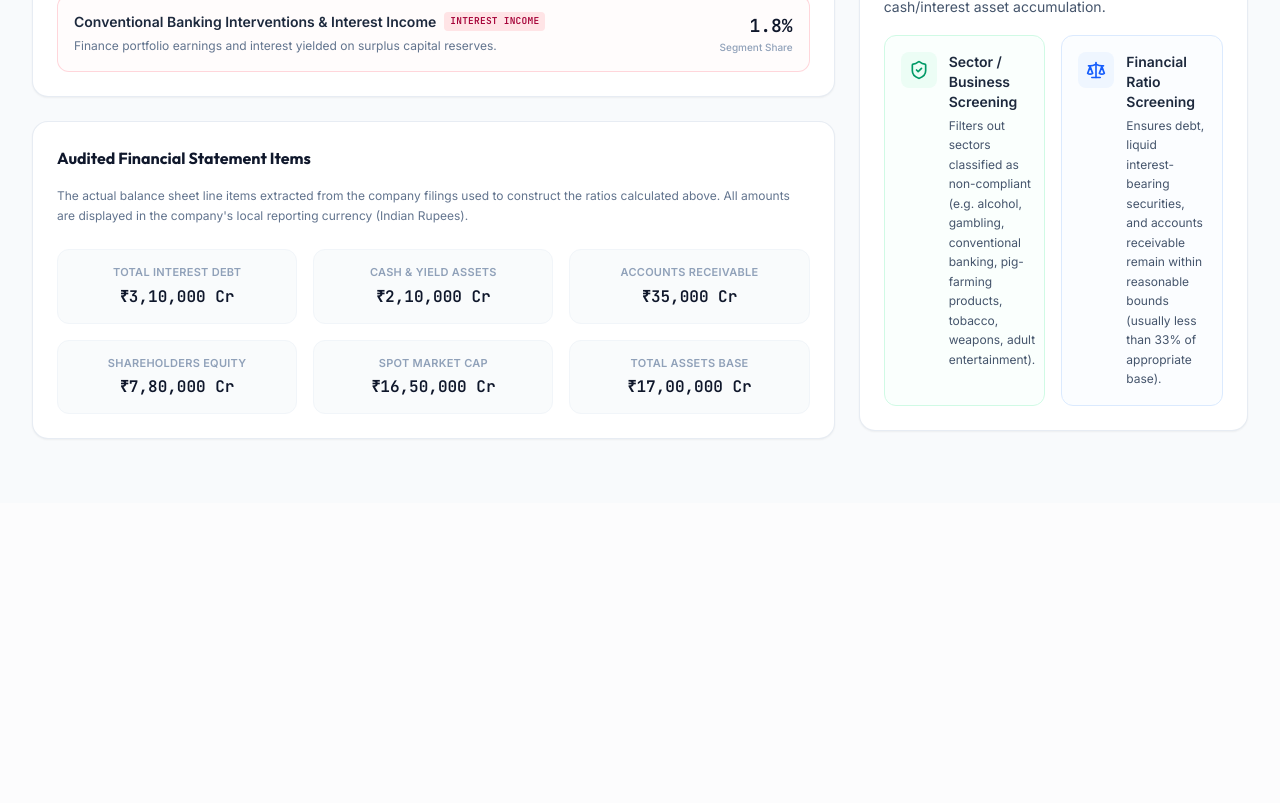
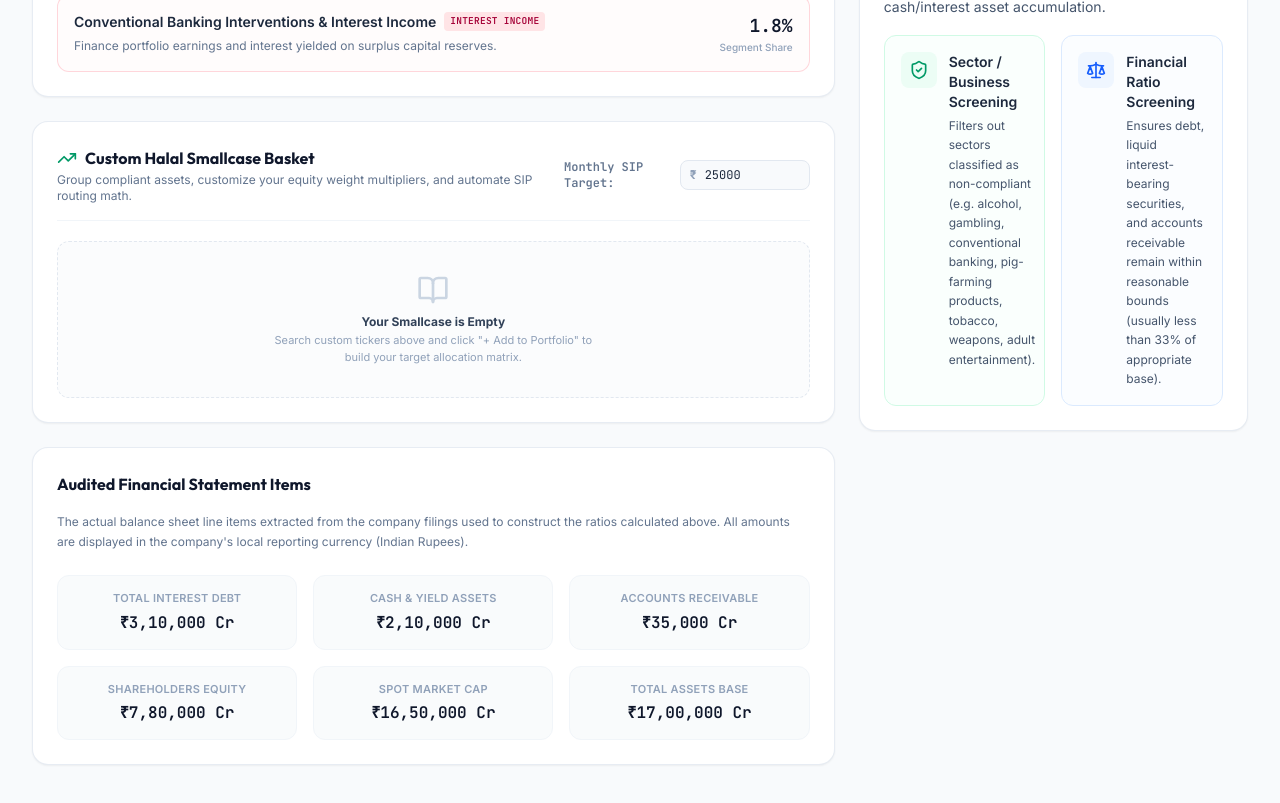
Before and after one commit to naveedam/HalalInvest-Engine, a React (Vite) app: page / in a window 1280 px wide. Shown: the part 1640-2443 px from the top of the page. Before the commit the page ends 2143 px from the top, so only its background shows below. Built offline with nearby package versions, Linux system fonts and the light colour scheme.

Commit message:
feat: complete interactive halal smallcase and sip allocation dashboard grids

```diff
--- a/src/App.tsx
+++ b/src/App.tsx
@@ -53,6 +53,27 @@ export default function App() {
   const [purificationResult, setPurificationResult] = useState<number>(0);
   const [watchlist, setWatchlist] = useState<string[]>(() => JSON.parse(localStorage.getItem("screener_watchlist") || "[]"));
   useEffect(() => { localStorage.setItem("screener_watchlist", JSON.stringify(watchlist)); }, [watchlist]);
+  // --- HALAL SMALLCASE / BASKET ALLOCATION ENGINE STATE ---
+  const [basketWeights, setBasketWeights] = useState<Record<string, number>>({});
+  const [sipAmount, setSipAmount] = useState<string>("25000");
+
+  // Automatically distribute uniform weights when assets enter the watchlist basket
+  useEffect(() => {
+    if (watchlist.length === 0) return;
+    const uniformWeight = Math.floor(100 / watchlist.length);
+    const newWeights: Record<string, number> = {};
+    watchlist.forEach(ticker => {
+      newWeights[ticker] = basketWeights[ticker] || uniformWeight;
+    });
+    setBasketWeights(newWeights);
+  }, [watchlist]);
+
+  const updateWeight = (ticker: string, value: number) => {
+    setBasketWeights({ ...basketWeights, [ticker]: value });
+  };
+
+  const totalAllocatedWeight = Object.values(basketWeights).reduce((a, b) => a + b, 0);
+
 
   // Sync initial stock with chosen market region country selection
   useEffect(() => {
@@ -997,6 +1018,92 @@ export default function App() {
                 </div>
               </div>
 
+                            {/* --- CUSTOM SHARIAH SMALLCASE & SIP CONTROLLER --- */}
+              <div className="bg-white rounded-2xl border border-slate-200/80 shadow-xs p-6 space-y-5">
+                <div className="flex flex-col sm:flex-row sm:items-center justify-between gap-3 border-b border-slate-100 pb-4">
+                  <div>
+                    <h3 className="font-heading font-bold text-slate-900 text-base flex items-center gap-2">
+                      <TrendingUp className="w-5 h-5 text-emerald-600" />
+                      <span>Custom Halal Smallcase Basket</span>
+                    </h3>
+                    <p className="text-xs text-slate-500 mt-0.5">
+                      Group compliant assets, customize your equity weight multipliers, and automate SIP routing math.
+                    </p>
+                  </div>
+                  <div className="flex items-center gap-2">
+                    <span className="text-xs font-bold text-slate-500 font-mono">Monthly SIP Target:</span>
+                    <div className="relative max-w-[130px]">
+                      <span className="absolute left-2.5 top-1/2 -translate-y-1/2 text-slate-400 font-bold text-xs">₹</span>
+                      <input
+                        type="number"
+                        value={sipAmount}
+                        onChange={(e) => setSipAmount(e.target.value)}
+                        className="w-full pl-6 pr-2 py-1.5 border border-slate-200 bg-slate-50 font-mono text-xs rounded-lg focus:outline-none focus:ring-1 focus:ring-emerald-500"
+                      />
+                    </div>
+                  </div>
+                </div>
+
+                {watchlist.length === 0 ? (
+                  <div className="text-center py-8 bg-slate-50/50 rounded-xl border border-dashed border-slate-200">
+                    <BookOpen className="w-8 h-8 text-slate-300 mx-auto mb-2" />
+                    <h4 className="text-xs font-bold text-slate-700">Your Smallcase is Empty</h4>
+                    <p className="text-[11px] text-slate-400 max-w-xs mx-auto mt-0.5">
+                      Search custom tickers above and click "+ Add to Portfolio" to build your target allocation matrix.
+                    </p>
+                  </div>
+                ) : (
+                  <div className="space-y-3">
+                    {watchlist.map((ticker) => {
+                      const allocatedWeight = basketWeights[ticker] || 0;
+                      const allocatedSipCash = (parseFloat(sipAmount) || 0) * (allocatedWeight / 100);
+
+                      return (
+                        <div key={ticker} className="p-3.5 bg-slate-50 border border-slate-200 rounded-xl flex items-center justify-between gap-4">
+                          <div className="flex items-center gap-3 min-w-[100px]">
+                            <span className="font-mono font-bold bg-white border border-slate-200 px-2 py-1 rounded text-slate-900 text-xs shadow-2xs">
+                              {ticker}
+                            </span>
+                            <span className="text-[11px] text-slate-400 font-bold font-mono">
+                              ₹{allocatedSipCash.toLocaleString("en-IN", { maximumFractionDigits: 0 })} /mo
+                            </span>
+                          </div>
+
+                          <div className="flex-1 max-w-xs flex items-center gap-2">
+                            <input
+                              type="range"
+                              min="0"
+                              max="100"
+                              value={allocatedWeight}
+                              onChange={(e) => updateWeight(ticker, parseInt(e.target.value) || 0)}
+                              className="w-full accent-emerald-600 h-1"
+                            />
+                            <span className="font-mono text-xs font-bold text-slate-700 w-10 text-right">
+                              {allocatedWeight}%
+                            </span>
+                          </div>
+
+                          <button
+                            onClick={() => setWatchlist(watchlist.filter(t => t !== ticker))}
+                            className="text-[11px] font-bold text-slate-400 hover:text-rose-600 transition-colors px-1 cursor-pointer"
+                          >
+                            Remove
+                          </button>
+                        </div>
+                      );
+                    })}
+
+                    <div className="pt-3 border-t border-slate-100 flex items-center justify-between text-xs">
+                      <span className="font-bold text-slate-500">Total Allocated Weight:</span>
+                      <span className={`font-mono font-extrabold ${totalAllocatedWeight === 100 ? "text-emerald-600" : "text-amber-600"}`}>
+                        {totalAllocatedWeight}% {totalAllocatedWeight === 100 ? "✓ (Balanced)" : "⚠️ (Adjust weights to 100%)"}
+                      </span>
+                    </div>
+                  </div>
+                )}
+              </div>
+
+
               {/* FINANCIAL AUDIT LEDGER */}
               <div className="bg-white rounded-2xl border border-slate-200/80 shadow-xs p-6 space-y-4">
                 <h3 className="font-heading font-bold text-slate-900 text-base">
```
